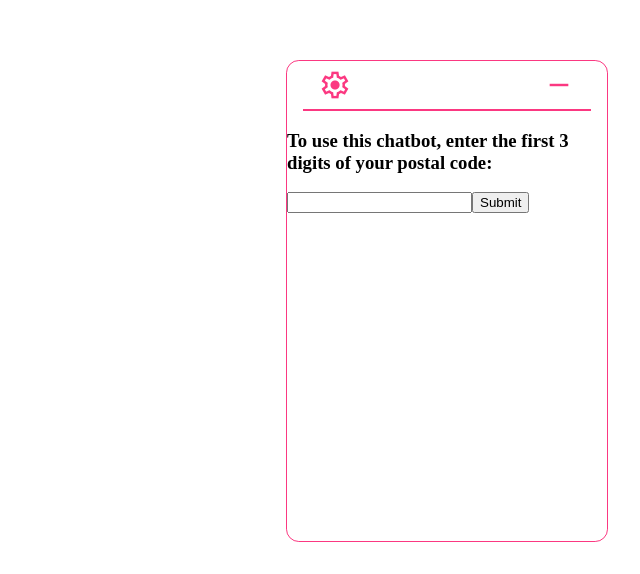
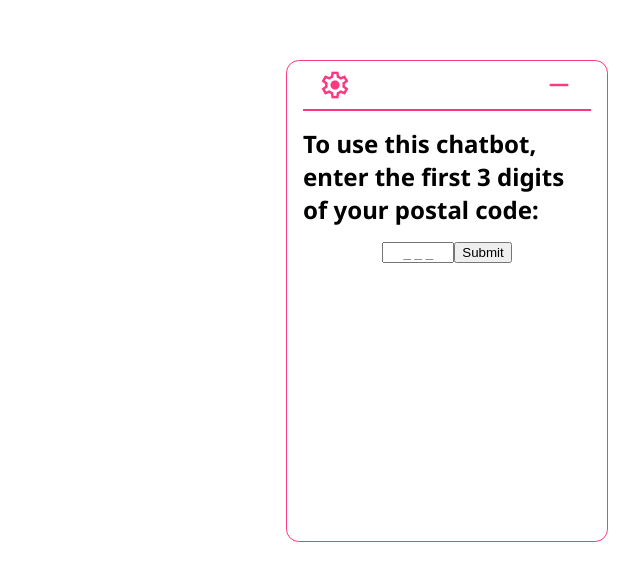
Before and after one commit to SWRIL-AI-NLP-Translation/swril-chatbot, a React app: page / in a window 1280 px wide. Shown: the part 226-800 px from the top of the page, without its empty margins (640-1280 px from the left). Built offline with nearby package versions, Linux system fonts and the light colour scheme; no server answers.

Commit message:
Improve UI for chatbot Init

```diff
--- a/src/components/chatbotInit.tsx
+++ b/src/components/chatbotInit.tsx
@@ -1,6 +1,7 @@
 import { DataContext } from '../contexts/data'
 import React from 'react'
 import { validatePostalCode } from '../modules/postalCode'
+import { SWRILh2 } from './text'
 
 export const ChatbotInit = (): JSX.Element => {
 	const { getData, addData } = React.useContext(DataContext)
@@ -14,10 +15,18 @@ export const ChatbotInit = (): JSX.Element => {
 	}
 
 	return (
-		<div>
-			<h3>To use this chatbot, enter the first 3 digits of your postal code:</h3>
-			<input type='text' value={newPostalCode} onChange={(npc) => setNewPostalCode(npc.target.value)} />
-			<button onClick={submitPostalCode}>Submit</button>
+		<div style={{ display: 'flex', flexDirection: 'column', alignItems: 'center', padding: '1rem' }}>
+			<SWRILh2>To use this chatbot, enter the first 3 digits of your postal code:</SWRILh2>
+			<div style={{ margin: '1rem' }}>
+				<input
+					style={{ width: '4rem', textAlign: 'center' }}
+					type='text'
+					value={newPostalCode}
+					onChange={(npc) => setNewPostalCode(npc.target.value)}
+					placeholder='_ _ _'
+				/>
+				<button onClick={submitPostalCode}>Submit</button>
+			</div>
 		</div>
 	)
 }
```
